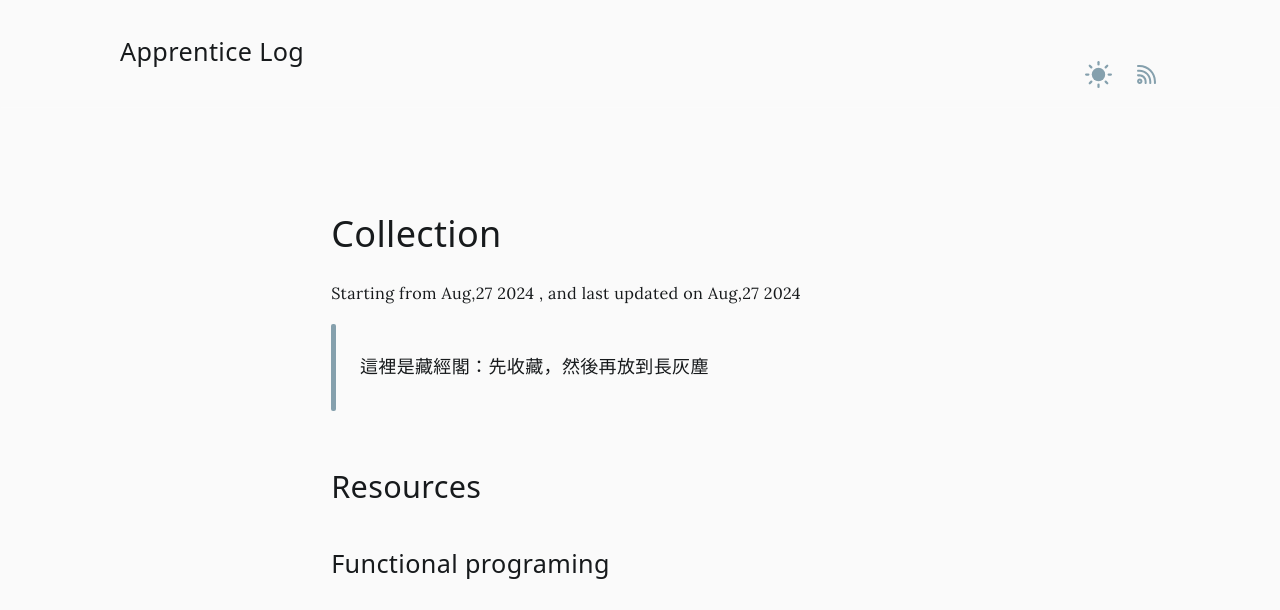
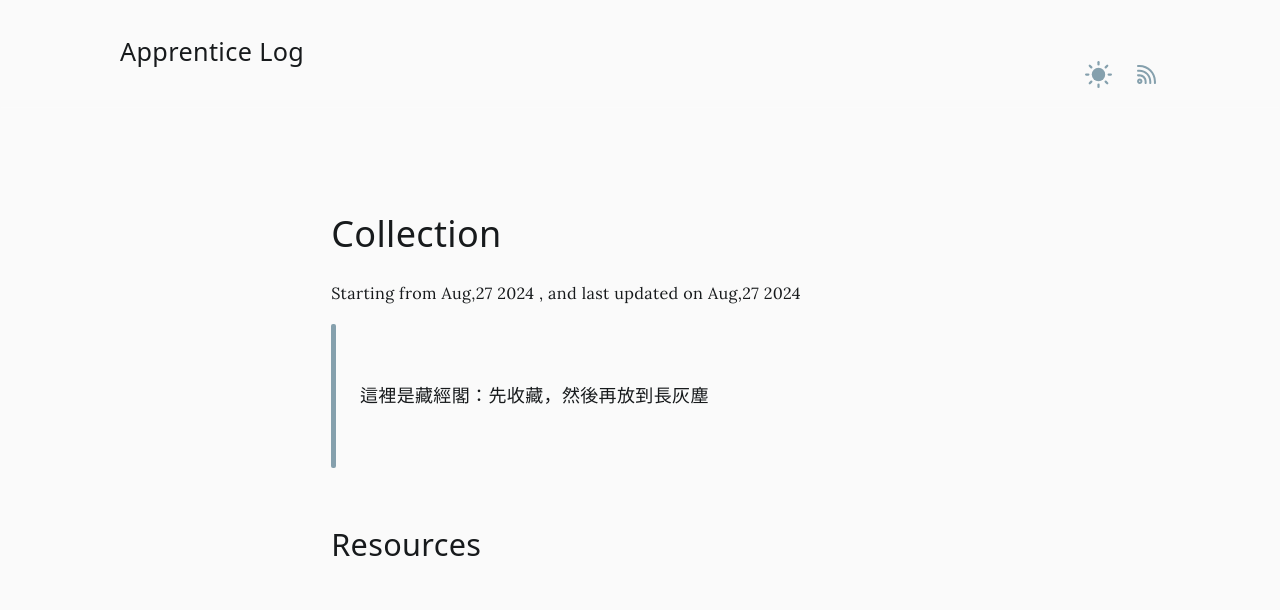
Before and after one commit to Lauviah0622/blog, an Astro site: page /collection in a window 1280 px wide. Shown: the part 177-787 px from the top of the page. Built offline with nearby package versions, Linux system fonts and the light colour scheme; Astro itself is replaced by a stand-in of ours.

Commit message:
fix: update style

```diff
--- a/src/styles/article.css
+++ b/src/styles/article.css
@@ -158,8 +158,7 @@
     }
 
     & > ol,
-    & > ul,
-    & > p {
+    & > ul {
       padding: 0;
     }
   }
```
